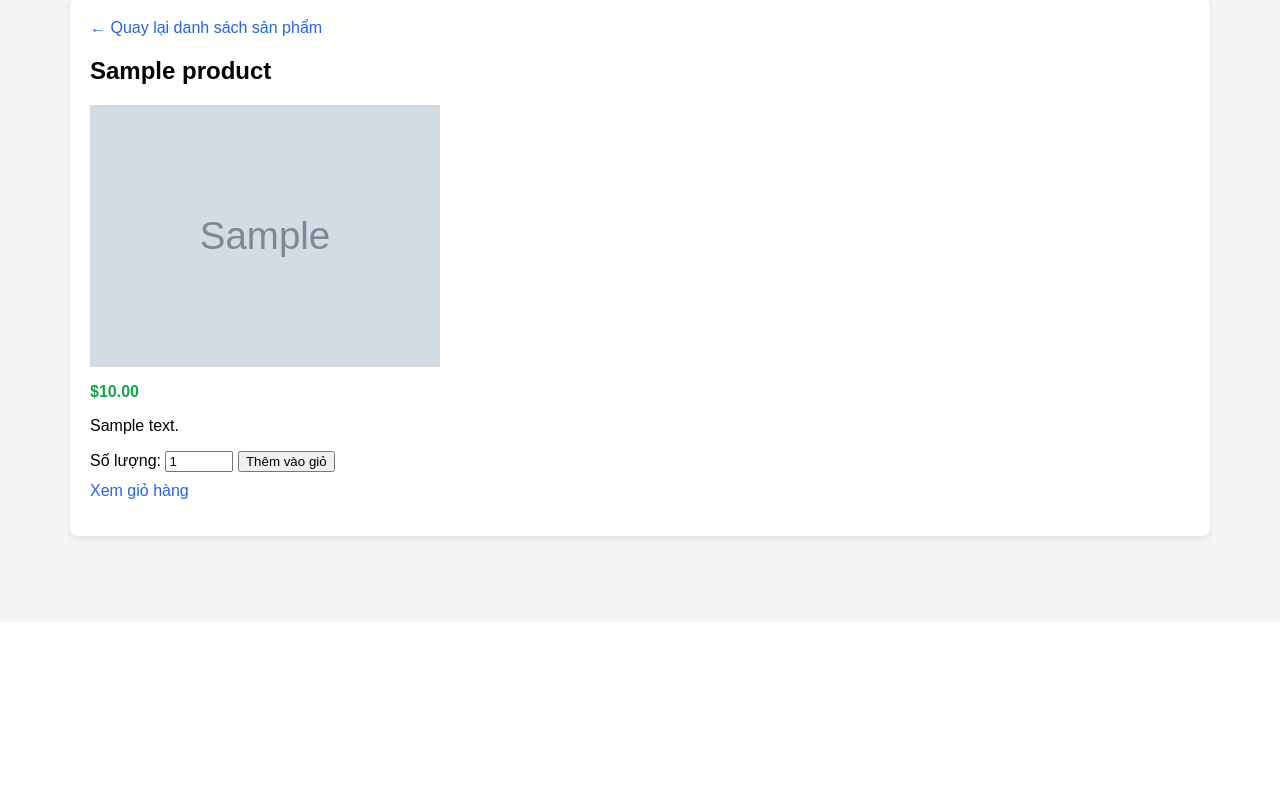
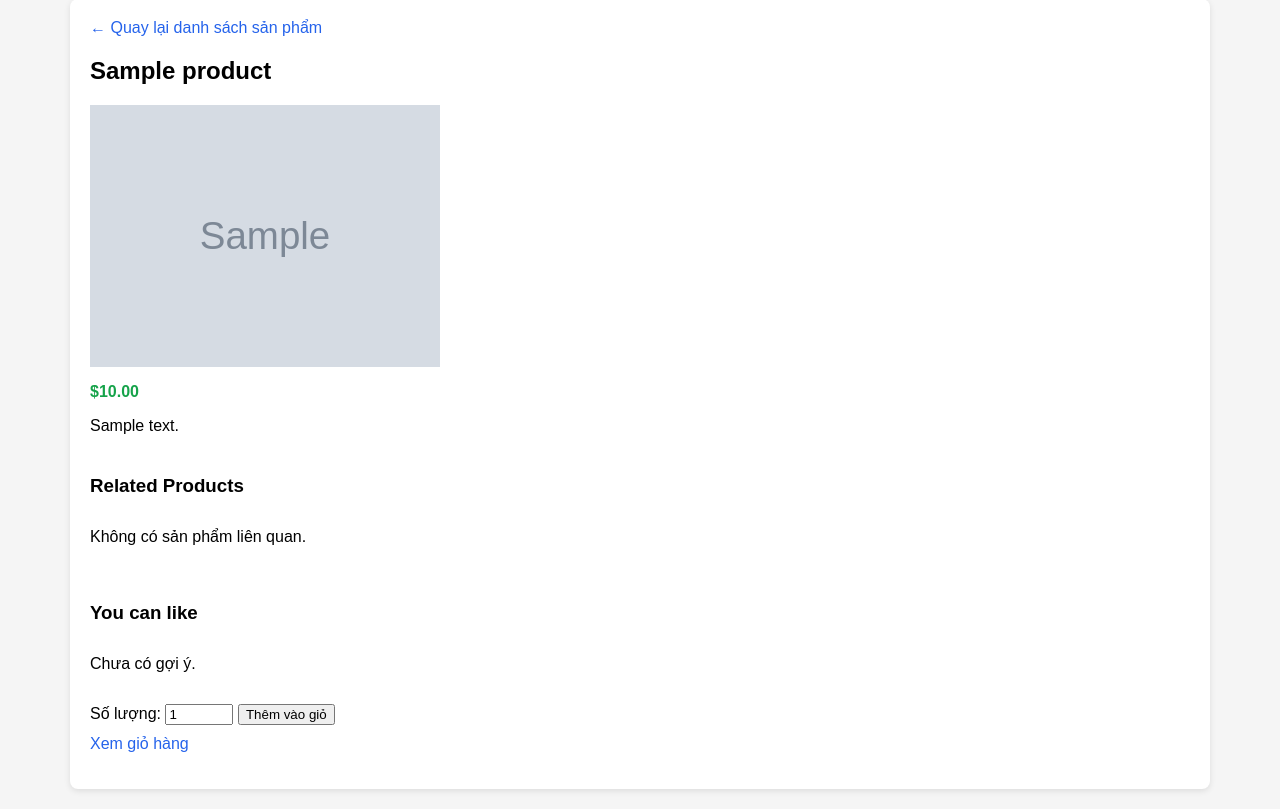
Before and after one commit to kien150500/e_shop, a Django app: a page that uses store/templates/store/product_detail.html in a window 1280 px wide. Shown: the part 178-987 px from the top of the page. Before the commit the page ends 720 px from the top, so only its background shows below. Run offline with Django 5.2, Linux system fonts and the light colour scheme; tables that the repository leaves empty hold one stand-in row (values such as "Sample post"); grey boxes marked "Sample" are stand-in pictures; parts of the project's set-up code (start-up, migrations or seed data) failed here and were passed over.

Commit message:
Add related product and suggest random product

```diff
--- a/store/static/store/css/styles.css
+++ b/store/static/store/css/styles.css
@@ -66,3 +66,14 @@ a {
 a:hover {
     text-decoration: underline;
 }
+
+
+h3 {
+    margin-top: 40px;
+    margin-bottom: 15px;
+}
+
+.product-card h4 {
+    font-size: 15px;
+    margin: 10px 0;
+}
--- a/store/templates/store/product_detail.html
+++ b/store/templates/store/product_detail.html
@@ -14,6 +14,36 @@
     <p class="price">${{ product.price }}</p>
     <p>{{ product.description }}</p>
 
+    <h3>Related Products</h3>
+    <div class="product-list">
+        {% for p in related_products %}
+            <div class="product-card">
+                {% if p.image %}
+                    <img src="{{ p.image.url }}" alt="{{ p.name }}">
+                {% endif %}
+                <h4><a href="{% url 'product_detail' p.slug %}">{{ p.name }}</a></h4>
+                <p class="price">${{ p.price }}</p>
+            </div>
+        {% empty %}
+            <p>Không có sản phẩm liên quan.</p>
+        {% endfor %}
+    </div>
+
+    <h3>You can like</h3>
+    <div class="product-list">
+        {% for p in suggested %}
+            <div class="product-card">
+                {% if p.image %}
+                    <img src="{{ p.image.url }}" alt="{{ p.name }}">
+                {% endif %}
+                <h4><a href="{% url 'product_detail' p.slug %}">{{ p.name }}</a></h4>
+                <p class="price">${{ p.price }}</p>
+            </div>
+        {% empty %}
+            <p>Chưa có gợi ý.</p>
+        {% endfor %}
+    </div>
+
     <form action="{% url 'cart_add' product.id %}" method="post" style="margin-top:15px;">
         {% csrf_token %}
         <label>
--- a/store/views.py
+++ b/store/views.py
@@ -40,8 +40,23 @@ def product_list(request, category_slug=None):
 
 def product_detail(request, slug):
     product = get_object_or_404(Product, slug=slug, available=True)
+
+    # Other products in the same category
+    related_products = Product.objects.filter(
+        category=product.category,
+        available=True
+    ).exclude(id=product.id)[:4]   # maximum 4 products
+
+    # Suggest unique random products
+    from random import sample
+    all_products = list(Product.objects.filter(available=True).exclude(id=product.id))
+
+    suggested = sample(all_products, min(len(all_products), 4))
+
     return render(request, 'store/product_detail.html', {
         'product': product,
+        'related_products': related_products,
+        'suggested': suggested,
     })
 
 def cart_add(request, product_id):
```
